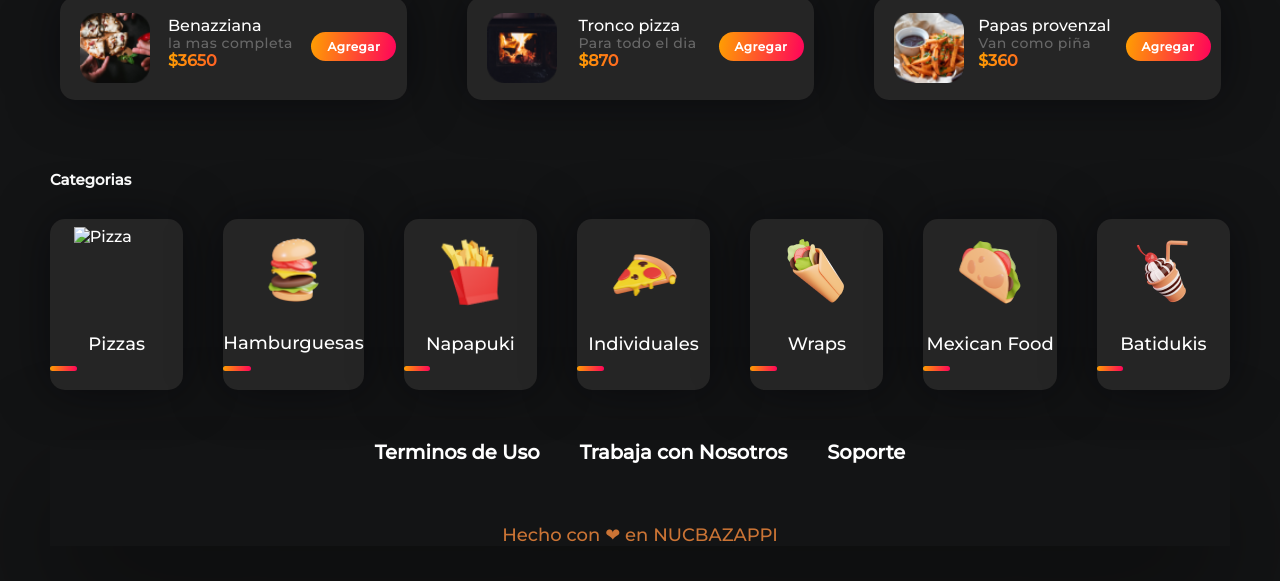
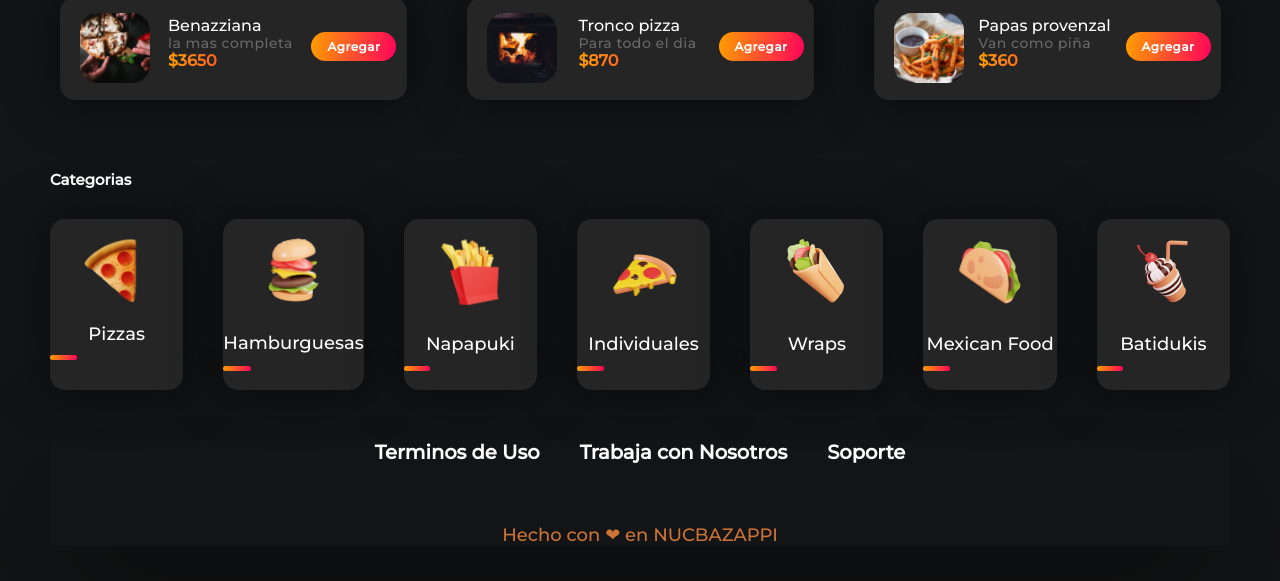
Before and after one commit to fedearc/e5, a plain HTML site: page index.html in a window 1280 px wide. Shown: the part 123-704 px from the top of the page. Drawn offline with Linux system fonts and the light colour scheme.

Commit message:
arreglé img pizza

```diff
--- a/index.html
+++ b/index.html
@@ -79,7 +79,7 @@
         <h2>Categorias</h2>
         <div class="categories-cards">
             <div class="cat">
-                <img class="hover cat-img" src="../assets/image 34.png" alt="Pizza">
+                <img class="hover cat-img pizza" src="./assets/img/image 34.png" alt="Pizza">
                 <a href="#"class="cat-text">Pizzas</a>
                 <div class="boxes"> </div>
             </div>
--- a/style.css
+++ b/style.css
@@ -234,7 +234,14 @@ a :hover {
   left: 878px;
   top: 839px;
 }
-
+ .pizza{
+  display: flex;
+  align-self: center;
+  width: 65px;
+  height: 65px;
+  left: 878px;
+  top: 839px;
+ }
 .cat-text {
   text-align: center;
   flex-direction: column;
```
